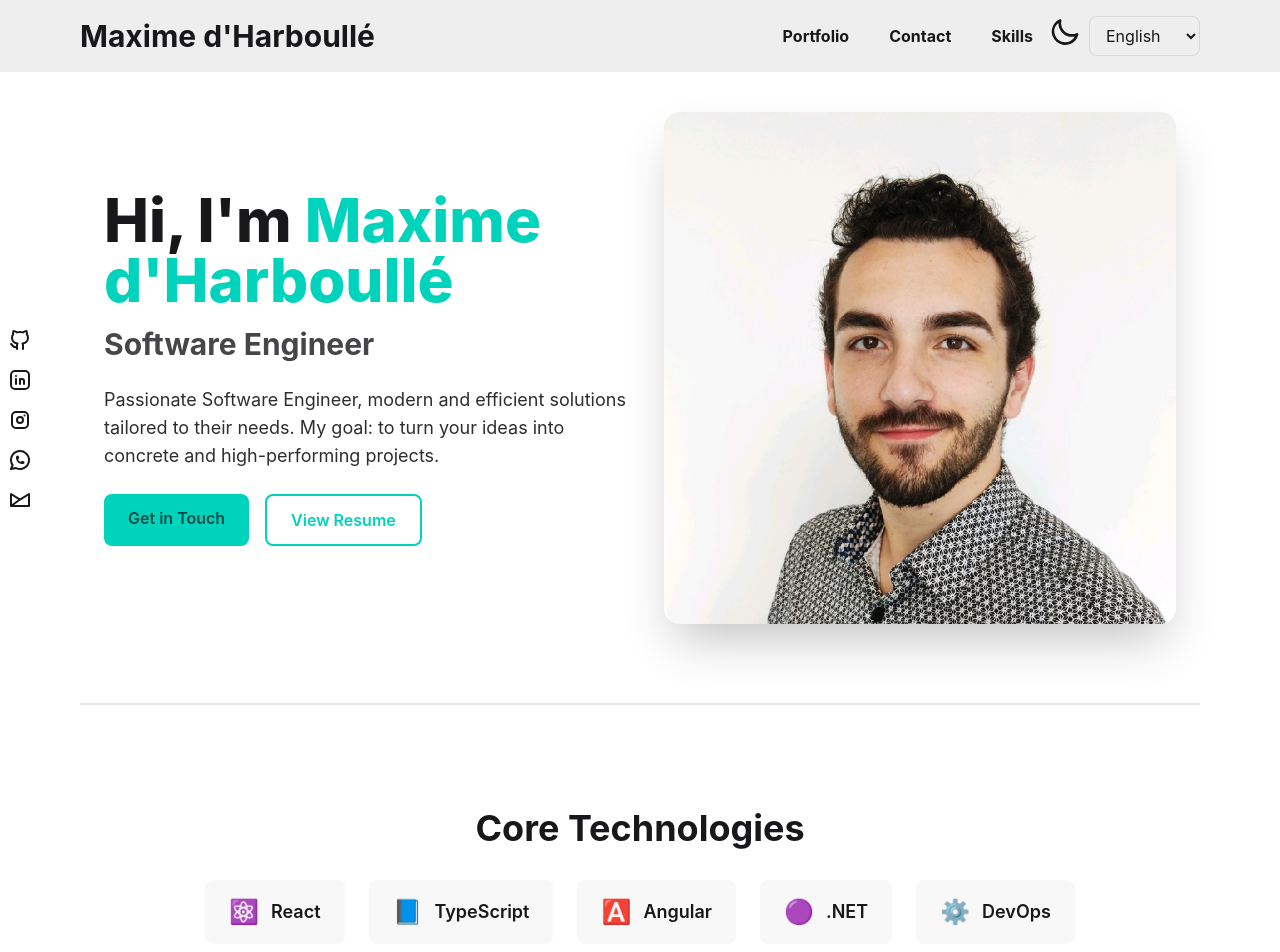
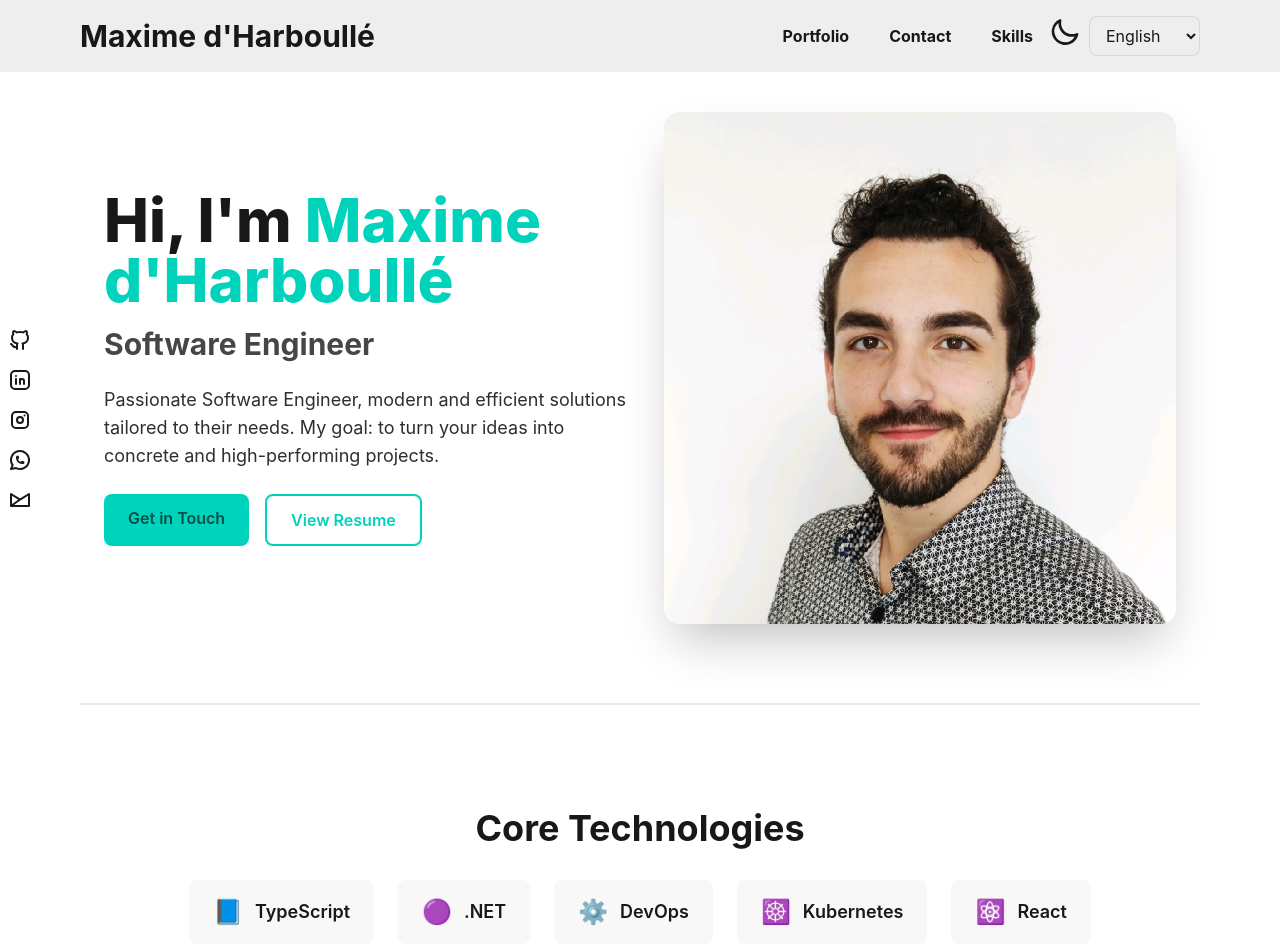
Before and after one commit to anonymax25/portfolio, a React (Vite) app: page /#/ in a window 1280 px wide. Shown: the top 952 px of the page. Built offline with nearby package versions, Linux system fonts and the light colour scheme.

Commit message:
fix: i18n

```diff
--- a/public/locales/en-US.json
+++ b/public/locales/en-US.json
@@ -62,7 +62,9 @@
       "typescript": "TypeScript",
       "angular": "Angular",
       "dotnet": ".NET",
-      "devops": "DevOps"
+      "devops": "DevOps",
+      "kubernetes": "Kubernetes",
+      "etc": "..."
     }
   },
   "header": {
--- a/public/locales/fr-FR.json
+++ b/public/locales/fr-FR.json
@@ -26,7 +26,7 @@
             "description": "d'Expérience Professionnelle"
           },
           "projects": {
-            "label": "3 Projets...",
+            "label": "3 Projets",
             "description": ""
           },
           "satisfaction": {
@@ -58,11 +58,13 @@
       }
     },
     "technologies": {
+      "typescript": "TypeScript",
+      "dotnet": ".NET",
+      "devops": "DevOps",
+      "kubernetes": "Kubernetes",
       "react": "React",
-      "typescript": "TypeScript",
       "angular": "Angular",
-      "dotnet": ".NET",
-      "devops": "DevOps"
+      "etc": "..."
     }
   },
   "header": {
--- a/src/components/HeroSections/CoreTechnologies.tsx
+++ b/src/components/HeroSections/CoreTechnologies.tsx
@@ -5,11 +5,13 @@ export const CoreTechnologies = () => {
   const { t } = useTranslation();
 
   const technologies = [
-    { name: t('home.technologies.react'), icon: '⚛️' },
     { name: t('home.technologies.typescript'), icon: '📘' },
-    { name: t('home.technologies.angular'), icon: '🅰️' },
     { name: t('home.technologies.dotnet'), icon: '🟣' },
     { name: t('home.technologies.devops'), icon: '⚙️' },
+    { name: t('home.technologies.kubernetes'), icon: '☸️' },
+    { name: t('home.technologies.react'), icon: '⚛️' },
+    { name: t('home.technologies.angular'), icon: '🅰️' },
+    { name: t('home.technologies.etc') },
   ];
 
   return (
@@ -26,7 +28,7 @@ export const CoreTechnologies = () => {
             transition={{ delay: index * 0.1 }}
             className="px-6 py-4 bg-base-200 rounded-lg flex items-center gap-3 hover:bg-base-300 transition-colors"
           >
-            <span className="text-2xl">{tech.icon}</span>
+            {tech.icon && <span className="text-2xl">{tech.icon}</span>}
             <span className="font-semibold text-lg">{tech.name}</span>
           </motion.div>
         ))}
```
